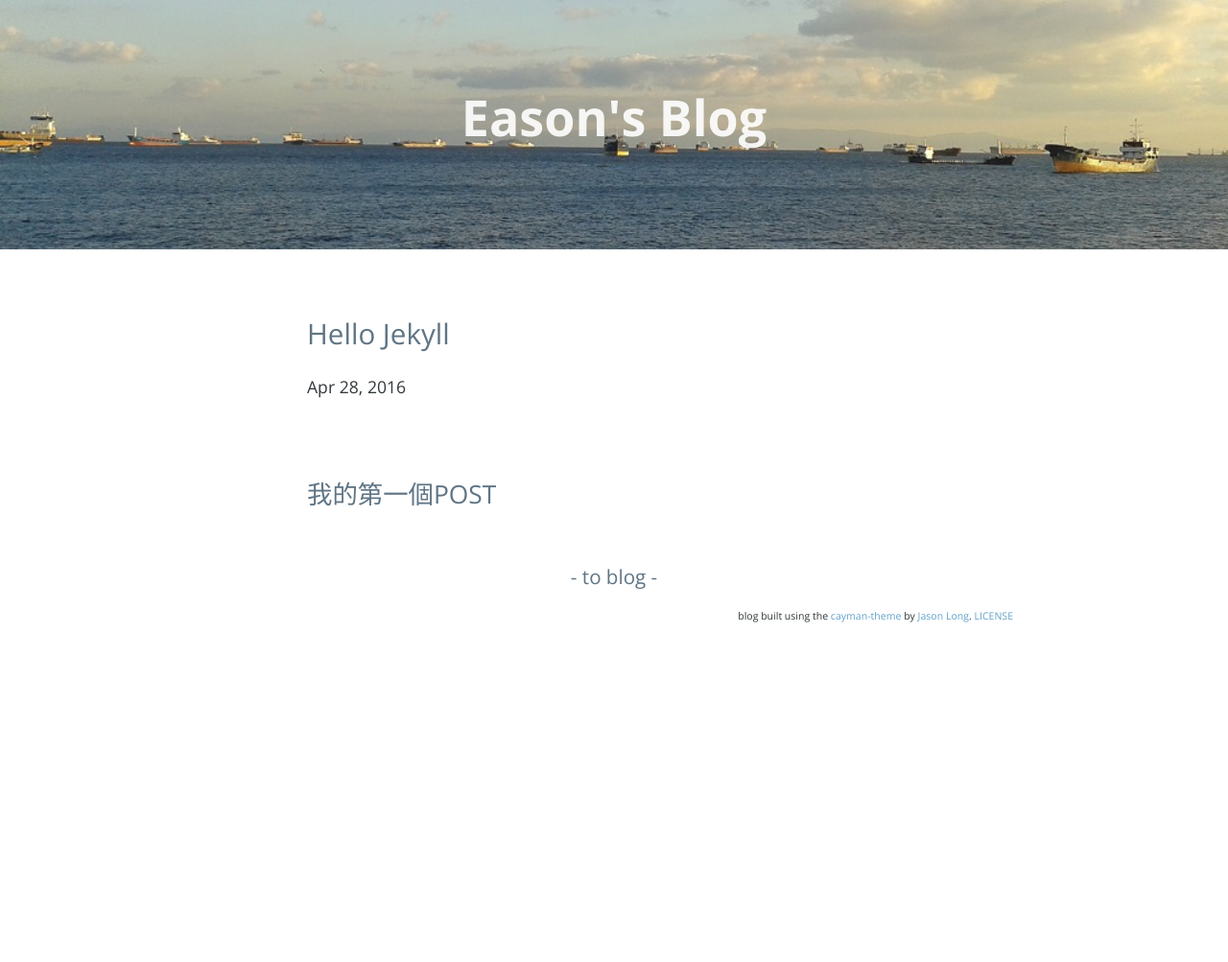
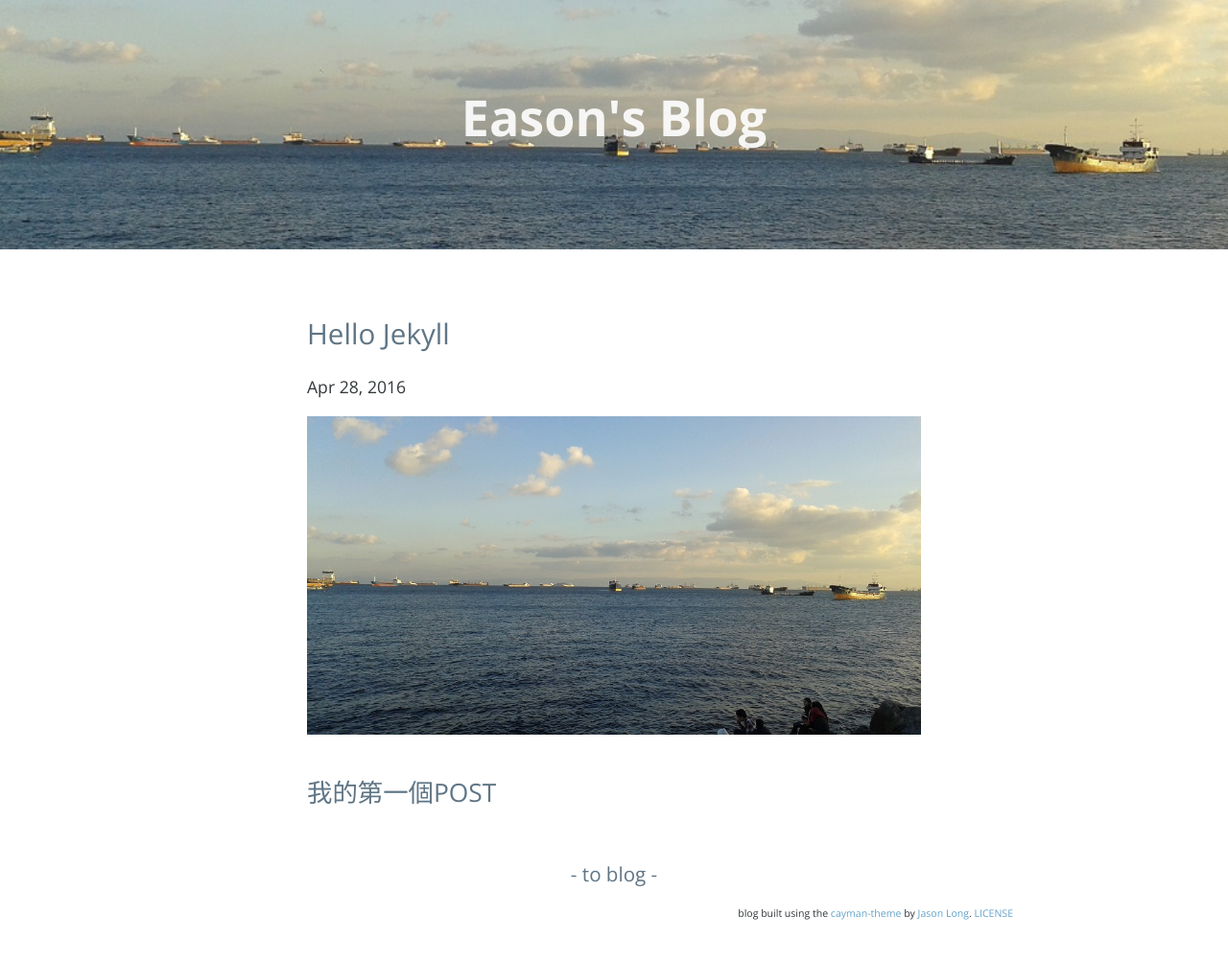
Before and after one commit to sheng0328/sheng0328.github.io, a Jekyll site: the page built from _posts/2016-04-28-hello-jekyll.md, in a window 1280 px wide. Shown: the whole page at 96% size. Built offline with Jekyll 4.4.1, drawn with Linux system fonts in a browser that asks for light colours; before the commit the page ends 900 px from its top, so only the background shows below that.

Commit message:
Update 2016-04-28-hello-jekyll.md

```diff
--- a/_posts/2016-04-28-hello-jekyll.md
+++ b/_posts/2016-04-28-hello-jekyll.md
@@ -2,5 +2,5 @@
 layout: post
 title: Hello Jekyll
 ---
-![](img/cover.jpg)
+![](/img/cover.jpg)
 ## 我的第一個POST
```
